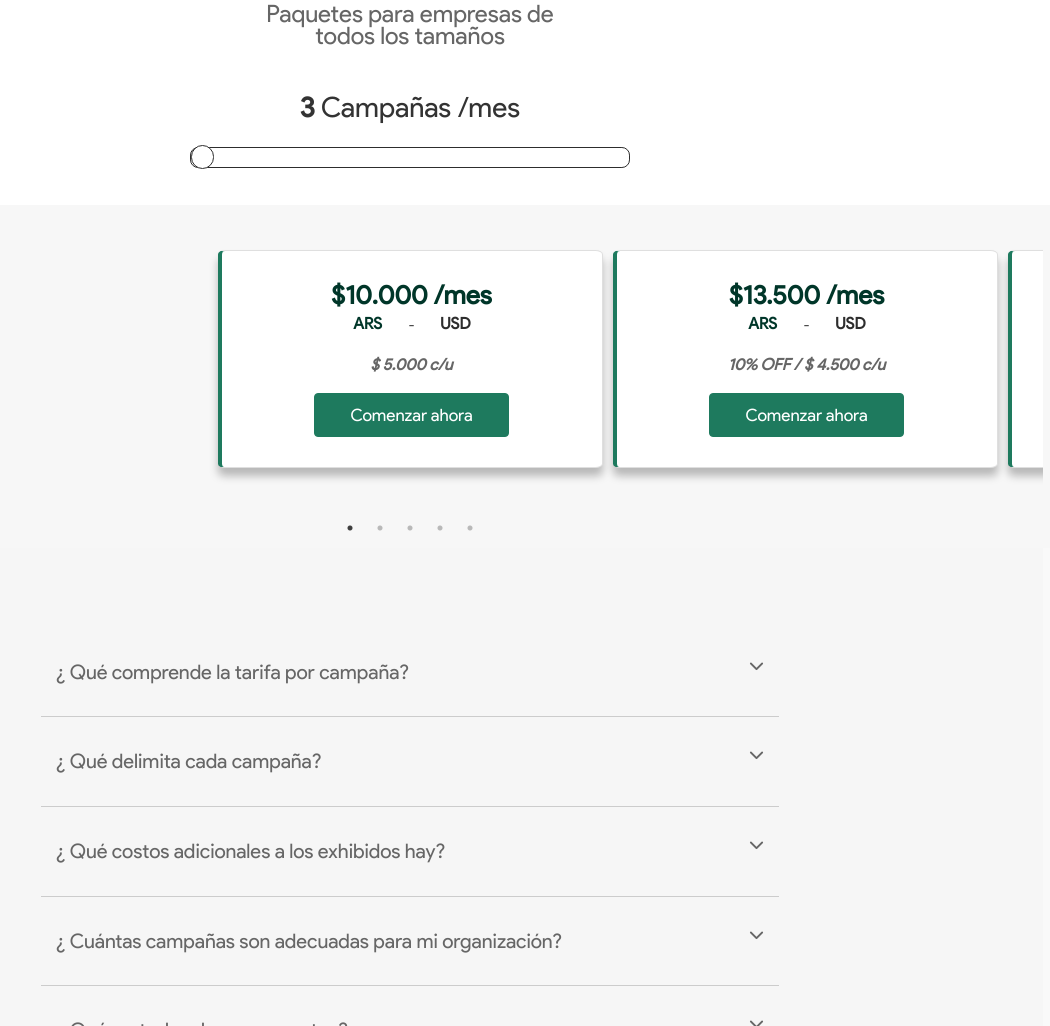
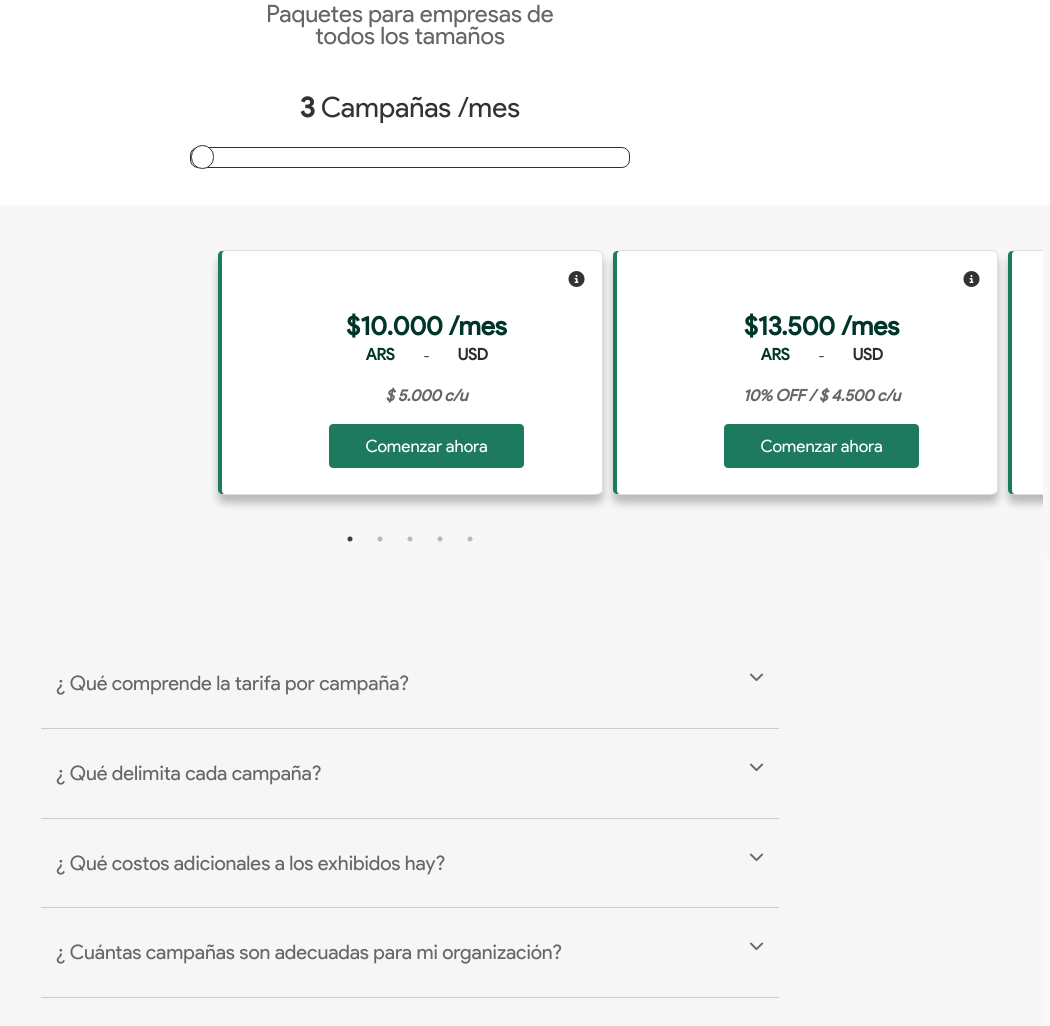
Before and after one commit to Fedecolombo1/KlivProyect, a PHP site: page / in a window 1280 px wide. Shown: the part 5474-6500 px from the top of the page, without its empty margins (230-1280 px from the left). Run offline with PHP 8.4, Linux system fonts and the light colour scheme; some libraries are stand-ins or nearby versions.

Commit message:
info cards terminada

```diff
--- a/index.html
+++ b/index.html
@@ -631,69 +631,94 @@
                         </div>
 
                         <div class="center1 align cont col-12">
-                            <article class="col-11 card">
+                            <article class="col-11 card align">
                                 <div class="row align">
-                                    <div class="col-10 row align">
+                                    <div class="col-11 row align" style="justify-content: flex-end;">
+                                        <h1 id="icV1" class="fas fa-arrow-circle-left col-6" style="font-size: 16px;text-align: start;margin-top: 20px;margin-bottom: -5px;display: none;"></h1>
+                                        <h1 id="icF1" class="fas fa-info-circle col-6" style="font-size: 16px;text-align: end;margin-top: 20px;margin-bottom: -5px"><i style="text-align: end;margin-top: 20px;margin-bottom: -20px;font-size: 16px;cursor: pointer;"></i></h1>
+                                        <div id="precios1" class="row align">
                                             <h1 id="arss" class="col-12 precio">$10.000 /mes</h1>
                                             <h1 id="dolaress1" class="col-12 precio" style="display: none;">$105 /mes</h1>
-                                        <h1 id="ars" class="col-3 ars">ARS </h1>-<h1 id="usd" class="col-3 usd"> USD</h1>
+                                            <h1 style="cursor: pointer;" id="ars" class="col-3 ars">ARS </h1>-<h1 style="cursor: pointer;" id="usd" class="col-3 usd"> USD</h1>
                                             <h1 id="pesos1" class="col-12 desc"> $ 5.000 c/u</h1>
                                             <h1 id="dolares1" class="col-12 desc" style="display: none;"> $ 52 c/u</h1>
                                             <button class="botonStart col-8">Comenzar ahora</button>
                                         </div>
+                                        <h1 id="info1" class="col-12 desc" style="display: none;">Lorem ipsum dolor, sit amet consectetur adipisicing elit. Quas, officia nam? Doloribus officiis consequuntur blanditiis tempore quidem corrupti eius? Harum, quisquam ut omnis quaerat consequatur officiis tenetur eius eaque voluptatum?</h1>
+                                    </div>
                                 </div>
                             </article>
                             <article class="col-11 card">
                                 <div class="row align">
 
-                                    <div class="col-10 row align">
+                                    <div class="col-11 row align" style="justify-content: flex-end;">
+                                        <h1 id="icV2" class="fas fa-arrow-circle-left col-6" style="font-size: 16px;text-align: start;margin-top: 20px;margin-bottom: -5px;display: none;"></h1>
+                                        <h1 id="icF2" class="fas fa-info-circle col-6" style="font-size: 16px;text-align: end;margin-top: 20px;margin-bottom: -5px"><i style="text-align: end;margin-top: 20px;margin-bottom: -20px;font-size: 16px;cursor: pointer;"></i></h1>
+                                        <div id="precios2" class="row align">
                                             <h1 id="arss2" class="col-12 precio">$13.500 /mes</h1>
                                             <h1 id="dolaress2" class="col-12 precio" style="display: none;">$105 /mes</h1>
-                                        <h1 id="ars2" class="col-3 ars">ARS </h1>-<h1 id="usd2" class="col-3 usd"> USD</h1>
+                                            <h1 style="cursor: pointer;" id="ars2" class="col-3 ars">ARS </h1>-<h1 style="cursor: pointer;" id="usd2" class="col-3 usd"> USD</h1>
                                             <h1 id="pesos2" class="col-12 desc">10% OFF / $ 4.500 c/u</h1>
                                             <h1 id="dolares2" class="col-12 desc" style="display: none;">10% OFF / $ 48 c/u</h1>
                                             <button class="botonStart col-8">Comenzar ahora</button>
                                         </div>
+                                        <h1 id="info2" class="col-12 desc" style="display: none;">Lorem ipsum dolor, sit amet consectetur adipisicing elit. Quas, officia nam? Doloribus officiis consequuntur blanditiis tempore quidem corrupti eius? Harum, quisquam ut omnis quaerat consequatur officiis tenetur eius eaque voluptatum?</h1>
+                                    </div>
                                 </div>
                             </article>
                             <article class="col-11 card">
                                 <div class="row align">
 
-                                    <div class="col-10 row align">
+                                    <div class="col-11 row align" style="justify-content: flex-end;">
+                                        <h1 id="icV3" class="fas fa-arrow-circle-left col-6" style="font-size: 16px;text-align: start;margin-top: 20px;margin-bottom: -5px;display: none;"></h1>
+                                        <h1 id="icF3" class="fas fa-info-circle col-6" style="font-size: 16px;text-align: end;margin-top: 20px;margin-bottom: -5px"><i style="text-align: end;margin-top: 20px;margin-bottom: -20px;font-size: 16px;cursor: pointer;"></i></h1>
+                                        <div id="precios3" class="row align">
                                             <h1 id="arss3" class="col-12 precio">$17.000 /mes</h1>
                                             <h1 id="dolaress3" class="col-12 precio" style="display: none;">$105 /mes</h1>
-                                        <h1 id="ars3" class="col-3 ars">ARS </h1>-<h1 id="usd3" class="col-3 usd"> USD</h1>
+                                            <h1 style="cursor: pointer;" id="ars3" class="col-3 ars">ARS </h1>-<h1 style="cursor: pointer;" id="usd3" class="col-3 usd"> USD</h1>
                                             <h1 id="pesos3" class="col-12 desc">15% OFF / $ 4.250 c/u</h1>
                                             <h1 id="dolares3" class="col-12 desc" style="display: none;">10% OFF / $ 48 c/u</h1>
                                             <button class="botonStart col-8">Comenzar ahora</button>
                                         </div>
+                                        <h1 id="info3" class="col-12 desc" style="display: none;">Lorem ipsum dolor, sit amet consectetur adipisicing elit. Quas, officia nam? Doloribus officiis consequuntur blanditiis tempore quidem corrupti eius? Harum, quisquam ut omnis quaerat consequatur officiis tenetur eius eaque voluptatum?</h1>
+                                    </div>
                                 </div>
                             </article>
                             <article class="col-11 card">
                                 <div class="row align">
 
 
-                                    <div class="col-10 row align">
+                                    <div class="col-11 row align" style="justify-content: flex-end;">
+                                        <h1 id="icV4" class="fas fa-arrow-circle-left col-6" style="font-size: 16px;text-align: start;margin-top: 20px;margin-bottom: -5px;display: none;"></h1>
+                                        <h1 id="icF4" class="fas fa-info-circle col-6" style="font-size: 16px;text-align: end;margin-top: 20px;margin-bottom: -5px"><i style="text-align: end;margin-top: 20px;margin-bottom: -20px;font-size: 16px;cursor: pointer;"></i></h1>
+                                        <div id="precios4" class="row align">
                                             <h1 id="arss4" class="col-12 precio">$20.000 /mes</h1>
                                             <h1 id="dolaress4" class="col-12 precio" style="display: none;">$105 /mes</h1>
-                                        <h1 id="ars4" class="col-3 ars">ARS </h1>-<h1 id="usd4" class="col-3 usd"> USD</h1>
+                                            <h1 style="cursor: pointer;" id="ars4" class="col-3 ars">ARS </h1>-<h1 style="cursor: pointer;" id="usd4" class="col-3 usd"> USD</h1>
                                             <h1 id="pesos4" class="col-12 desc">20% OFF / $ 4.000 c/u</h1>
                                             <h1 id="dolares4" class="col-12 desc" style="display: none;">10% OFF / $ 48 c/u</h1>
                                             <button class="botonStart col-8">Comenzar ahora</button>
                                         </div>
+                                        <h1 id="info4" class="col-12 desc" style="display: none;">Lorem ipsum dolor, sit amet consectetur adipisicing elit. Quas, officia nam? Doloribus officiis consequuntur blanditiis tempore quidem corrupti eius? Harum, quisquam ut omnis quaerat consequatur officiis tenetur eius eaque voluptatum?</h1>
+                                    </div>
                                 </div>
                             </article>
                             <article class="col-11 card">
                                 <div class="row align">
 
 
-                                    <div class="col-10 row align">
+                                    <div class="col-11 row align" style="justify-content: flex-end;">
+                                        <h1 id="icV5" class="fas fa-arrow-circle-left col-6" style="font-size: 16px;text-align: start;margin-top: 20px;margin-bottom: -5px;display: none;"></h1>
+                                        <h1 id="icF5" class="fas fa-info-circle col-6" style="font-size: 16px;text-align: end;margin-top: 20px;margin-bottom: -5px"><i style="text-align: end;margin-top: 20px;margin-bottom: -20px;font-size: 16px;cursor: pointer;"></i></h1>
+                                        <div id="precios5" class="row align">
                                             <h1 id="arss5" class="col-12 precio">$5.000 /mes</h1>
                                             <h1 id="dolaress5" class="col-12 precio" style="display: none;">$105 /mes</h1>
-                                        <h1 id="ars5" class="col-3 ars">ARS </h1>-<h1 id="usd5" class="col-3 usd"> USD</h1>
+                                            <h1 style="cursor: pointer;" id="ars5" class="col-3 ars">ARS </h1>-<h1 style="cursor: pointer;" id="usd5" class="col-3 usd"> USD</h1>
                                             <h1 class="col-12 desc" style="font-size: 15px;">¿No sabes cuantas campañas? Relevamiento y embudo a medida</h1>
 
                                             <button class="botonStart col-8">Comenzar ahora</button>
+                                        </div>
+                                        <h1 id="info5" class="col-12 desc" style="display: none;">Lorem ipsum dolor, sit amet consectetur adipisicing elit. Quas, officia nam? Doloribus officiis consequuntur blanditiis tempore quidem corrupti eius? Harum, quisquam ut omnis quaerat consequatur officiis tenetur eius eaque voluptatum?</h1>
                                     </div>
                                 </div>
                             </article>
@@ -812,16 +837,21 @@
                                 <!-- Quote 1 -->
                                 <div class="item active a134">
 
-                                        <article class="col-12 card" style="margin-left: 0 !important;">
+                                        <article class="col-12 card" style="margin-left: 0 !important;height: 310px !important;">
                                             <div class="row align">
 
                                                 <div class="col-10 row align">
+                                                    <h1 id="icV6" class="fas fa-arrow-circle-left col-6" style="font-size: 16px;text-align: start;margin-top: 20px;margin-bottom: -5px;display: none;"></h1>
+                                                    <h1 id="icF6" class="fas fa-info-circle col-6" style="font-size: 16px;text-align: end;margin-top: 20px;margin-bottom: -5px"><i style="text-align: end;margin-top: 20px;margin-bottom: -20px;font-size: 16px;cursor: pointer;"></i></h1>
+                                                    <div id="precios6" class="row align">
                                                         <h1 class="col-12 precio">PLAN FULL</h1>
                                                         <h1 class="col-12 precio">Dsd $35.000 /MES</h1>
                                                         <h1 class="col-12 ars"> ARS - <strong class="usd">USD</strong></h1>
                                                         <h1 class="col-12 desc">30% OFF / 3.500$ C/U</h1>
                                                         <button class="botonStart col-8">Comenzar ahora</button>
                                                     </div>
+                                                    <h1 id="info6" class="col-10 desc" style="display: none;">Lorem ipsum dolor, sit amet consectetur adipisicing elit. Quas, officia nam? Doloribus officiis consequuntur blanditiis tempore quidem corrupti eius? Harum, quisquam ut omnis quaerat consequatur officiis tenetur eius eaque voluptatum?</h1>
+                                                </div>
                                             </div>
                                         </article>
 
@@ -829,15 +859,20 @@
                                 <!-- Quote 2 -->
                                 <div class="item a134">
 
-                                        <article class="col-12 card" style="margin-left: 0 !important;">
+                                        <article class="col-12 card" style="margin-left: 0 !important;height: 310px !important;">
                                             <div class="row align">
 
                                                 <div class="col-10 row align">
+                                                    <h1 id="icV7" class="fas fa-arrow-circle-left col-6" style="font-size: 16px;text-align: start;margin-top: 20px;margin-bottom: -5px;display: none;"></h1>
+                                                    <h1 id="icF7" class="fas fa-info-circle col-6" style="font-size: 16px;text-align: end;margin-top: 20px;margin-bottom: -5px"><i style="text-align: end;margin-top: 20px;margin-bottom: -20px;font-size: 16px;cursor: pointer;"></i></h1>
+                                                    <div id="precios7" class="row align">
                                                         <h1 class="col-12 precio">PLAN BÁSICO</h1>
                                                         <h1 class="col-12 precio">Dsd $25.000 /MES</h1>
                                                         <h1 class="col-12 ars"> ARS - <strong class="usd">USD</strong></h1>
                                                         <h1 class="col-12 desc">50% OFF / 2.500$ C/U</h1>
                                                         <button class="botonStart col-8">Comenzar ahora</button>
+                                                    </div>
+                                                    <h1 id="info7" class="col-10 desc" style="display: none;">Lorem ipsum dolor, sit amet consectetur adipisicing elit. Quas, officia nam? Doloribus officiis consequuntur blanditiis tempore quidem corrupti eius? Harum, quisquam ut omnis quaerat consequatur officiis tenetur eius eaque voluptatum?</h1>
                                                 </div>
                                             </div>
                                         </article>
--- a/stylesheets/style.css
+++ b/stylesheets/style.css
@@ -1031,6 +1031,9 @@ footer{
         margin: 0px;
     }
 
+    .card{
+        height: 245px !important;
+    }
 
 
     @media(max-width:768px){
@@ -1372,6 +1375,9 @@ footer{
         .nombre{
             margin-top: 10px;
         }
+        .card{
+            height: 245px !important;
+        }
     }
 
 
```
Also changed, not shown: javascripts/js.js (+85 -0 lines). Lines whose indentation alone changed are shown as unchanged.
